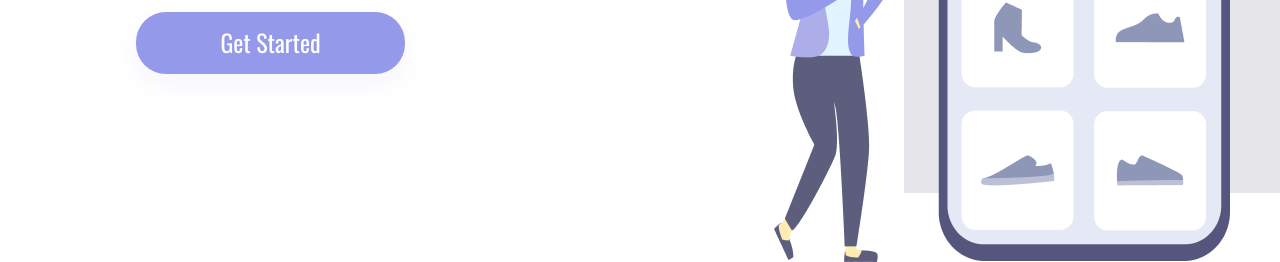
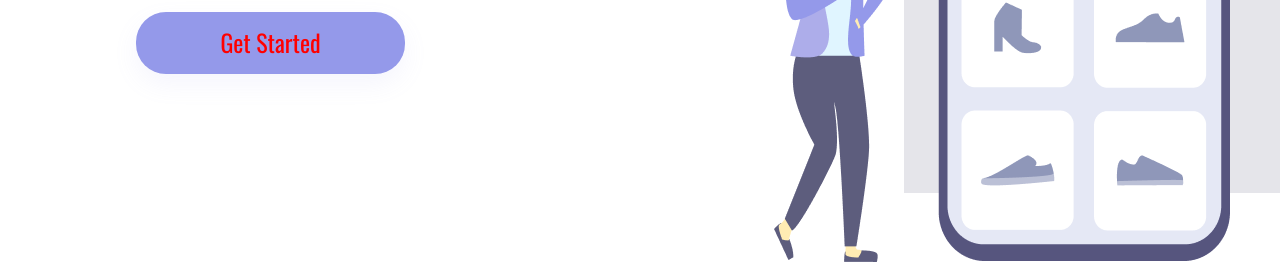
Before and after one commit to RafAraujoDev/Project-radme, a plain HTML site: page PROJECTS - 2/index.html in a window 1280 px wide. Shown: the part 607-869 px from the top of the page. Drawn offline with nearby package versions, Linux system fonts and the light colour scheme.

Commit message:
altercoes linha de comando

```diff
--- a/PROJECTS - 2/index.html
+++ b/PROJECTS - 2/index.html
@@ -8,7 +8,7 @@
     <link rel="preconnect" href="https://fonts.googleapis.com">
     <link rel="preconnect" href="https://fonts.gstatic.com" crossorigin>
     <link href="https://fonts.googleapis.com/css2?family=Oswald:wght@200..700&display=swap" rel="stylesheet">
-    <title>Project Alteração no title</title>
+    <title>Project linha de comando</title>
 </head>
 
 <body>
--- a/PROJECTS - 2/style.css
+++ b/PROJECTS - 2/style.css
@@ -53,7 +53,7 @@ button {
     font-weight: 400;
     line-height: 35.57px;
     text-align: center;
-    color: #FFFFFF;
+    color: red;
 
     width: 269px;
     height: 62px;
```
